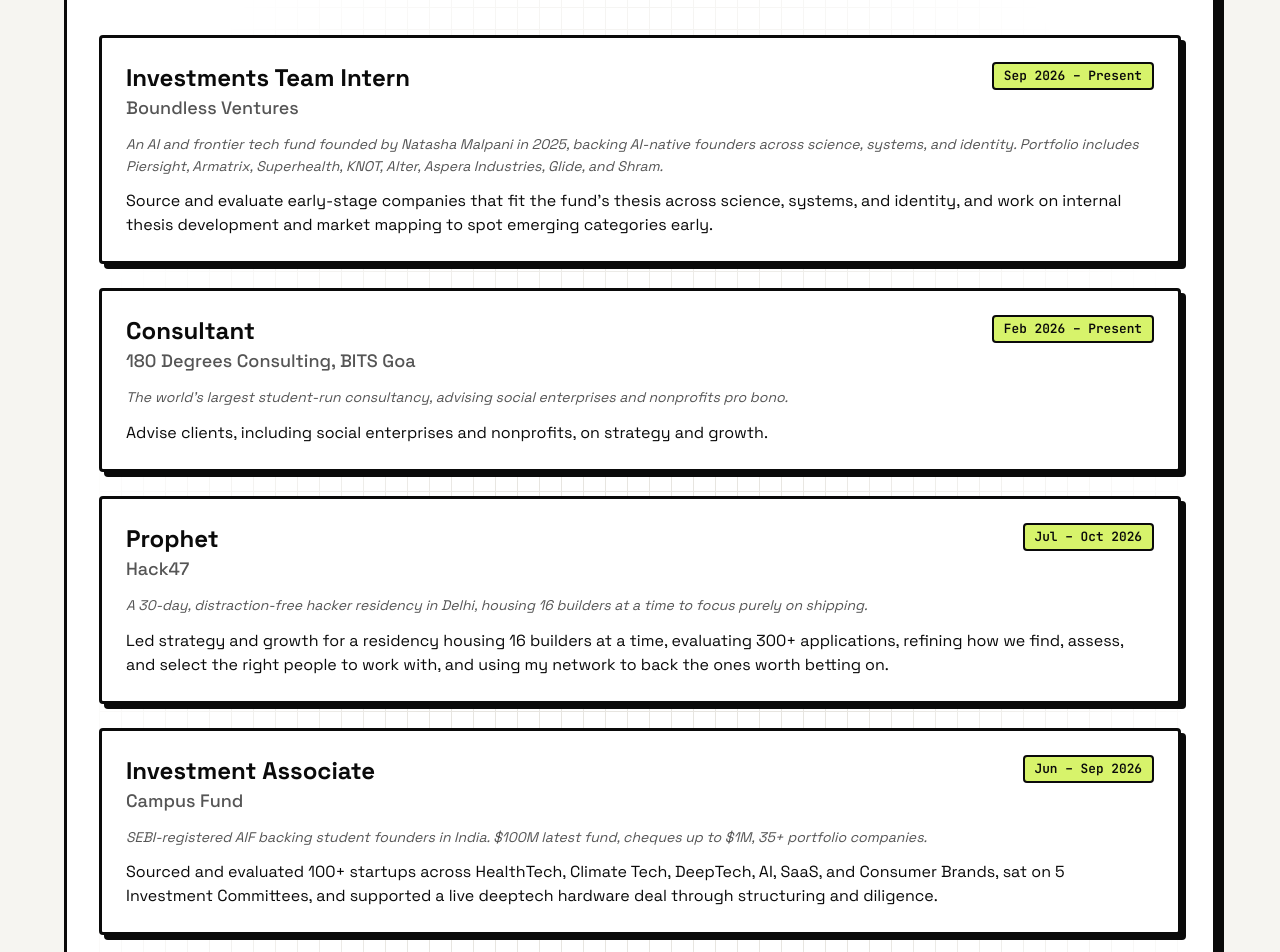
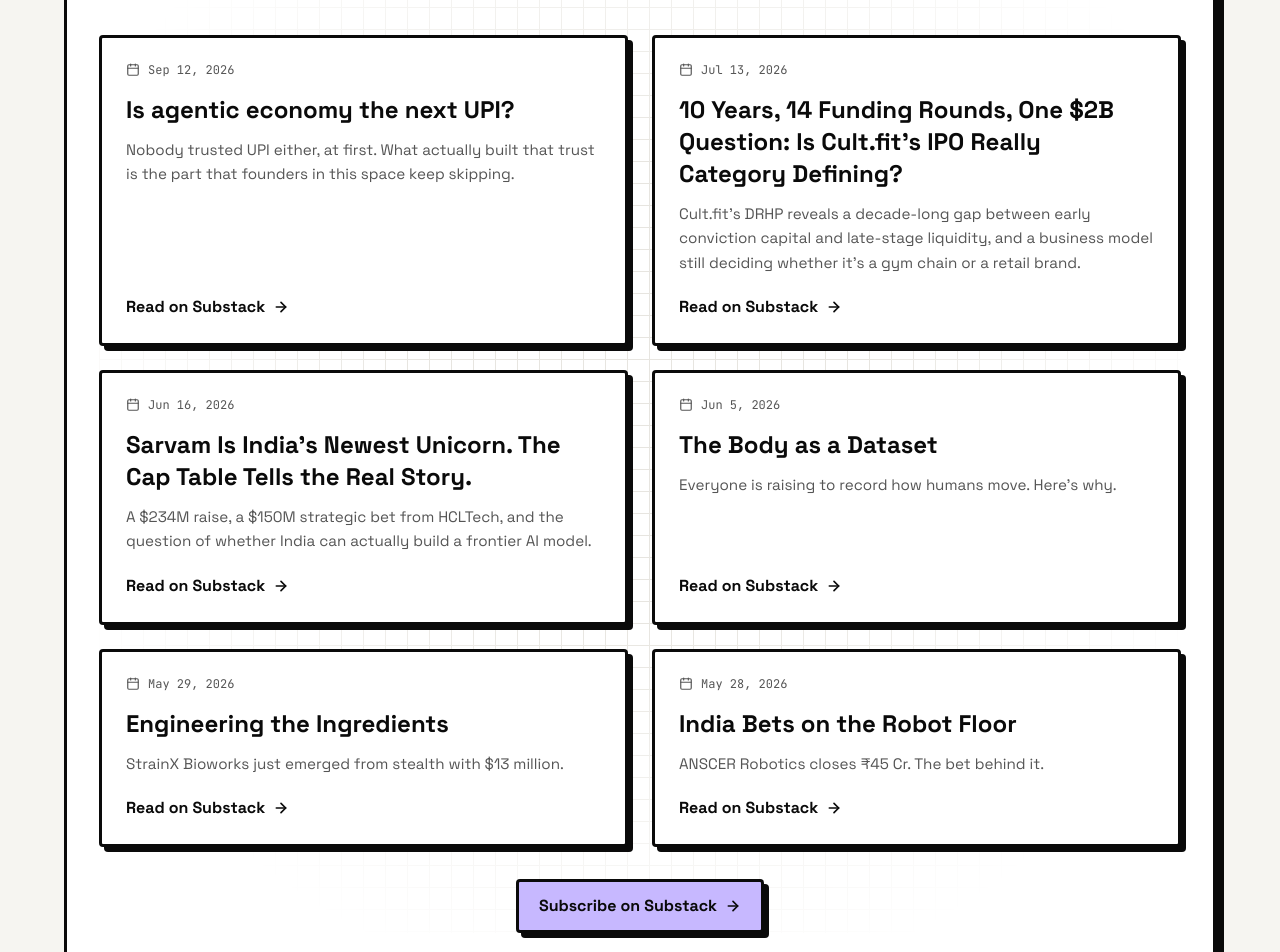
Before and after one commit to gnbhoite06/portfolio, a React (Vite) app: page / in a window 1280 px wide. Shown: the part 1440-2392 px from the top of the page. Built offline with nearby package versions, Linux system fonts and the light colour scheme.

Commit message:
Add Writing section with Substack posts
Six posts from gandharvbhoite.substack.com as cards linking out, plus a
subscribe button. Nav collapses to the menu below lg now that it has
seven links.

Co-Authored-By: Claude Opus 5.5 <noreply@anthropic.com>

```diff
--- a/src/App.tsx
+++ b/src/App.tsx
@@ -1,6 +1,7 @@
 import Nav from "./components/Nav";
 import Hero from "./components/Hero";
 import About from "./components/About";
+import Writing from "./components/Writing";
 import Experience from "./components/Experience";
 import Education from "./components/Education";
 import Leadership from "./components/Leadership";
@@ -26,6 +27,7 @@ function App() {
           <main id="main">
             <Hero />
             <About />
+            <Writing />
             <Experience />
             <Education />
             <PmHighlight />
--- a/src/components/Nav.tsx
+++ b/src/components/Nav.tsx
@@ -4,6 +4,7 @@ import { useTheme } from "../hooks/useTheme";
 
 const links = [
   { href: "#about", label: "About" },
+  { href: "#writing", label: "Writing" },
   { href: "#experience", label: "Work" },
   { href: "#education", label: "Education" },
   { href: "#product", label: "Product" },
@@ -23,12 +24,12 @@ export default function Nav() {
         </a>
 
         <div className="flex items-center gap-2 md:gap-4">
-          <ul className="hidden items-center md:flex lg:gap-2">
+          <ul className="hidden items-center lg:flex lg:gap-1 xl:gap-2">
             {links.map((link) => (
               <li key={link.href}>
                 <a
                   href={link.href}
-                  className="rounded px-2 py-2 text-sm font-bold lg:px-3 transition-opacity hover:opacity-60"
+                  className="rounded px-2 py-2 text-sm font-bold xl:px-3 transition-opacity hover:opacity-60"
                 >
                   {link.label}
                 </a>
@@ -50,7 +51,7 @@ export default function Nav() {
             onClick={() => setMenuOpen((v) => !v)}
             aria-label={menuOpen ? "Close menu" : "Open menu"}
             aria-expanded={menuOpen}
-            className="flex h-9 w-9 items-center justify-center md:hidden"
+            className="flex h-9 w-9 items-center justify-center lg:hidden"
           >
             {menuOpen ? <X className="h-6 w-6" strokeWidth={2.5} /> : <Menu className="h-6 w-6" strokeWidth={2.5} />}
           </button>
@@ -58,7 +59,7 @@ export default function Nav() {
       </div>
 
       {menuOpen && (
-        <ul className="mt-3 flex flex-col border-t-2 border-[#0a0a0a] pt-2 md:hidden">
+        <ul className="mt-3 flex flex-col border-t-2 border-[#0a0a0a] pt-2 lg:hidden">
           {links.map((link) => (
             <li key={link.href}>
               <a href={link.href} onClick={() => setMenuOpen(false)} className="block py-2 text-base font-bold">
--- /dev/null
+++ b/src/components/Writing.tsx
@@ -0,0 +1,90 @@
+import { ArrowRight, Calendar } from "lucide-react";
+import { useReveal } from "../hooks/useReveal";
+import Section from "./Section";
+
+const posts = [
+  {
+    date: "Sep 12, 2026",
+    title: "Is agentic economy the next UPI?",
+    blurb: "Nobody trusted UPI either, at first. What actually built that trust is the part that founders in this space keep skipping.",
+    href: "https://gandharvbhoite.substack.com/p/is-the-agentic-economy-the-next-upi",
+  },
+  {
+    date: "Jul 13, 2026",
+    title: "10 Years, 14 Funding Rounds, One $2B Question: Is Cult.fit's IPO Really Category Defining?",
+    blurb: "Cult.fit's DRHP reveals a decade-long gap between early conviction capital and late-stage liquidity, and a business model still deciding whether it's a gym chain or a retail brand.",
+    href: "https://gandharvbhoite.substack.com/p/cultfits-ipo-is-less-about-fitness",
+  },
+  {
+    date: "Jun 16, 2026",
+    title: "Sarvam Is India's Newest Unicorn. The Cap Table Tells the Real Story.",
+    blurb: "A $234M raise, a $150M strategic bet from HCLTech, and the question of whether India can actually build a frontier AI model.",
+    href: "https://gandharvbhoite.substack.com/p/sarvam-is-indias-newest-unicorn-the",
+  },
+  {
+    date: "Jun 5, 2026",
+    title: "The Body as a Dataset",
+    blurb: "Everyone is raising to record how humans move. Here's why.",
+    href: "https://gandharvbhoite.substack.com/p/the-body-as-a-dataset",
+  },
+  {
+    date: "May 29, 2026",
+    title: "Engineering the Ingredients",
+    blurb: "StrainX Bioworks just emerged from stealth with $13 million.",
+    href: "https://gandharvbhoite.substack.com/p/engineering-the-ingredients",
+  },
+  {
+    date: "May 28, 2026",
+    title: "India Bets on the Robot Floor",
+    blurb: "ANSCER Robotics closes ₹45 Cr. The bet behind it.",
+    href: "https://gandharvbhoite.substack.com/p/india-bets-on-the-robot-floor",
+  },
+];
+
+function PostCard({ post, index }: { post: (typeof posts)[number]; index: number }) {
+  const ref = useReveal<HTMLLIElement>();
+  return (
+    <li ref={ref} style={{ transitionDelay: `${(index % 2) * 80}ms` }} className="reveal">
+      <a
+        href={post.href}
+        target="_blank"
+        rel="noopener"
+        className="press group flex h-full flex-col rounded border-neo border-ink bg-surface p-5 shadow-neo md:p-6"
+      >
+        <p className="mb-4 flex items-center gap-2 font-mono text-xs text-ink-soft">
+          <Calendar aria-hidden="true" className="h-3.5 w-3.5" />
+          {post.date}
+        </p>
+        <h3 className="mb-3 text-xl font-bold leading-snug md:text-2xl">{post.title}</h3>
+        <p className="mb-5 flex-grow text-sm leading-[1.6] text-ink-soft md:text-[0.95rem]">{post.blurb}</p>
+        <span className="mt-auto flex items-center gap-2 text-sm font-bold md:text-base">
+          Read on Substack
+          <ArrowRight aria-hidden="true" className="h-4 w-4 transition-transform group-hover:translate-x-1" strokeWidth={2.5} />
+        </span>
+      </a>
+    </li>
+  );
+}
+
+export default function Writing() {
+  return (
+    <Section id="writing" title="Writing" emoji="✍️" subtitle="India's early-stage ecosystem, deal flow, and what's next" grid>
+      <ul className="grid gap-5 sm:grid-cols-2 md:gap-6">
+        {posts.map((post, i) => (
+          <PostCard key={post.href} post={post} index={i} />
+        ))}
+      </ul>
+      <div className="mt-8 text-center">
+        <a
+          href="https://gandharvbhoite.substack.com"
+          target="_blank"
+          rel="noopener"
+          className="press inline-flex items-center gap-2 rounded border-neo border-ink bg-pop px-5 py-3 font-bold text-[#0a0a0a] shadow-neo"
+        >
+          Subscribe on Substack
+          <ArrowRight aria-hidden="true" className="h-4 w-4" strokeWidth={2.5} />
+        </a>
+      </div>
+    </Section>
+  );
+}
```
